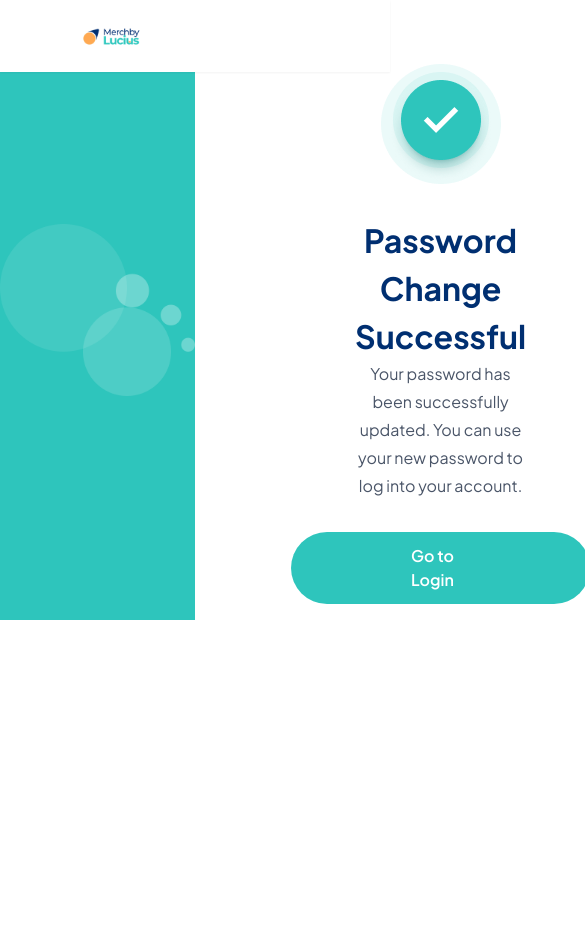
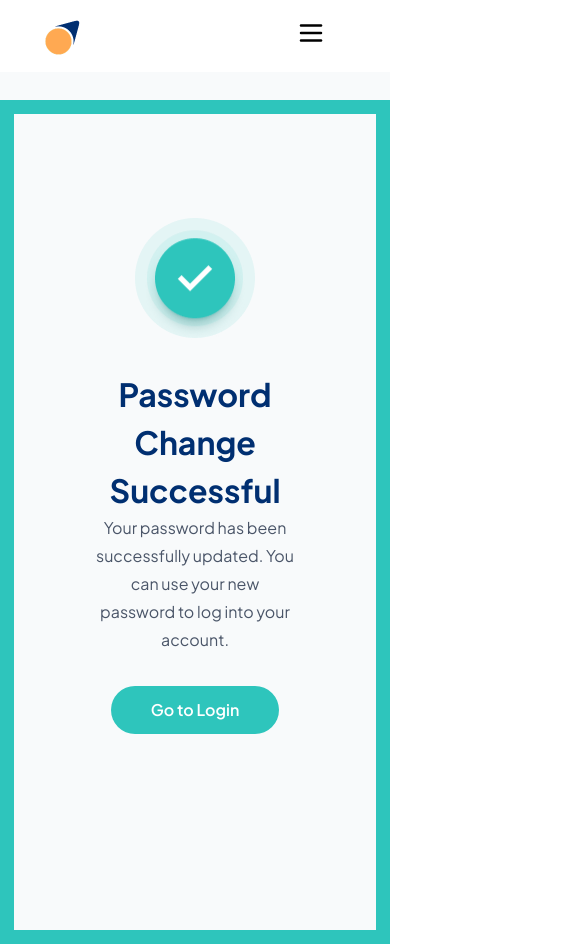
Before and after one commit to clementugomaliki-cpu/MerchbyLucius, a React (Vite) app: page /changed-password in a window 390 px wide. Shown: the top 944 px of the page, 585 px wide, since content can reach past the window. Before the commit the page ends 844 px from the top, so only its background shows below. Built offline with nearby package versions, Linux system fonts and the light colour scheme.

Commit message:
handle responsiveness for password changed page

```diff
--- a/src/LoginPage.jsx
+++ b/src/LoginPage.jsx
@@ -5,7 +5,6 @@ import { FcGoogle } from "react-icons/fc";
 import logo from "./images/logo.png";
 import { useState } from "react";
 import Navbar from "./Navbar";
-
 export default function LoginPage() {
     const [showPassword, setShowPassword] = useState(false);
 function togglePasswordType() {
--- a/src/PasswordChanged.jsx
+++ b/src/PasswordChanged.jsx
@@ -1,6 +1,7 @@
 import { Link } from "react-router";
 import bubblesImage from "./images/bubbles.png"
 import { useState } from "react";
+import Navbar from "./Navbar";
 import logo from "./images/logo.png";
 import verifiedIcon from "./images/Overlay.png";
 import outerLayer from "./images/Outer pulse effect.png";
@@ -8,27 +9,23 @@ import outerLayer from "./images/Outer pulse effect.png";
 export default function PasswordChanged() {
 
     return (
-        <section className="bg-#F8FAFB">
-        <header className="px-20 py-6 bg-white fixed top-0 right-0 left-0 z-50 border border-[#FFFFFF] shadow-xs">
-                <Link to="/">
-                  <img src={logo} alt="Merch-by-Lucius logo" className="w-15 sm:w-20 md:w-28 cursor-pointer" />
-                </Link>
-            </header>
-        <div className="grid grid-cols-2 ">
-            <div className="md:h-screen bg-[#2EC5BC] flex justify-center items-center">
+        <section className="bg-[#F8FAFB]">
+        <Navbar/>
+        <div className="md:grid md:grid-cols-2 pt-25 md:pt-0 min-h-screen">
+            <div className="hidden md:flex min-h-screen bg-[#2EC5BC] justify-center items-center">
                 <img src={bubblesImage} alt="" />
             </div>
 
-            <div className="flex flex-col justify-center items-center px-24 gap-8 mx-auto">
+            <div className="min-h-screen flex flex-col md:justify-center items-center p-10 sm:p-12 md:p-16 py-10 gap-8 mx-auto max-w-md md:max-w-none md:w-auto border-[14px] border-[#2EC5BC] md:border-none">
                 <div className="pt-16 relative">
-                    <img src={verifiedIcon} alt="success icon" className="absolute bottom-1/100 right-1/15"/>
+                    <img src={verifiedIcon} alt="success icon" className="absolute translate-y-1/9 translate-x-1/13"/>
                     <img src={outerLayer} alt="" />
                 </div>
-                <div className="flex flex-col items-center text-center px-16">
+                <div className="flex flex-col items-center text-center px-10 sm:px-16">
                     <h3 className="font-bold text-[32px] text-[#002F71]">Password Change Successful</h3>
                     <h4 className="text-base/7 text-[#4A5568] font-[400]">Your password has been successfully updated. You can use your new password to log into your account.</h4>
                 </div>
-                    <Link to="/sign-in" className="rounded-full flex items-center justify-center bg-[#2EC5BC] px-30 py-3 mb-4 font-semibold text-white cursor-pointer hover:opacity-[0.85]">Go to Login</Link>
+                    <Link className="rounded-full flex items-center justify-center bg-[#2EC5BC] px-10 sm:px-20 py-3 mb-4 font-semibold text-white cursor-pointer hover:opacity-[0.85]">Go to Login</Link>
                 </div>
             </div>
         </section>
```
